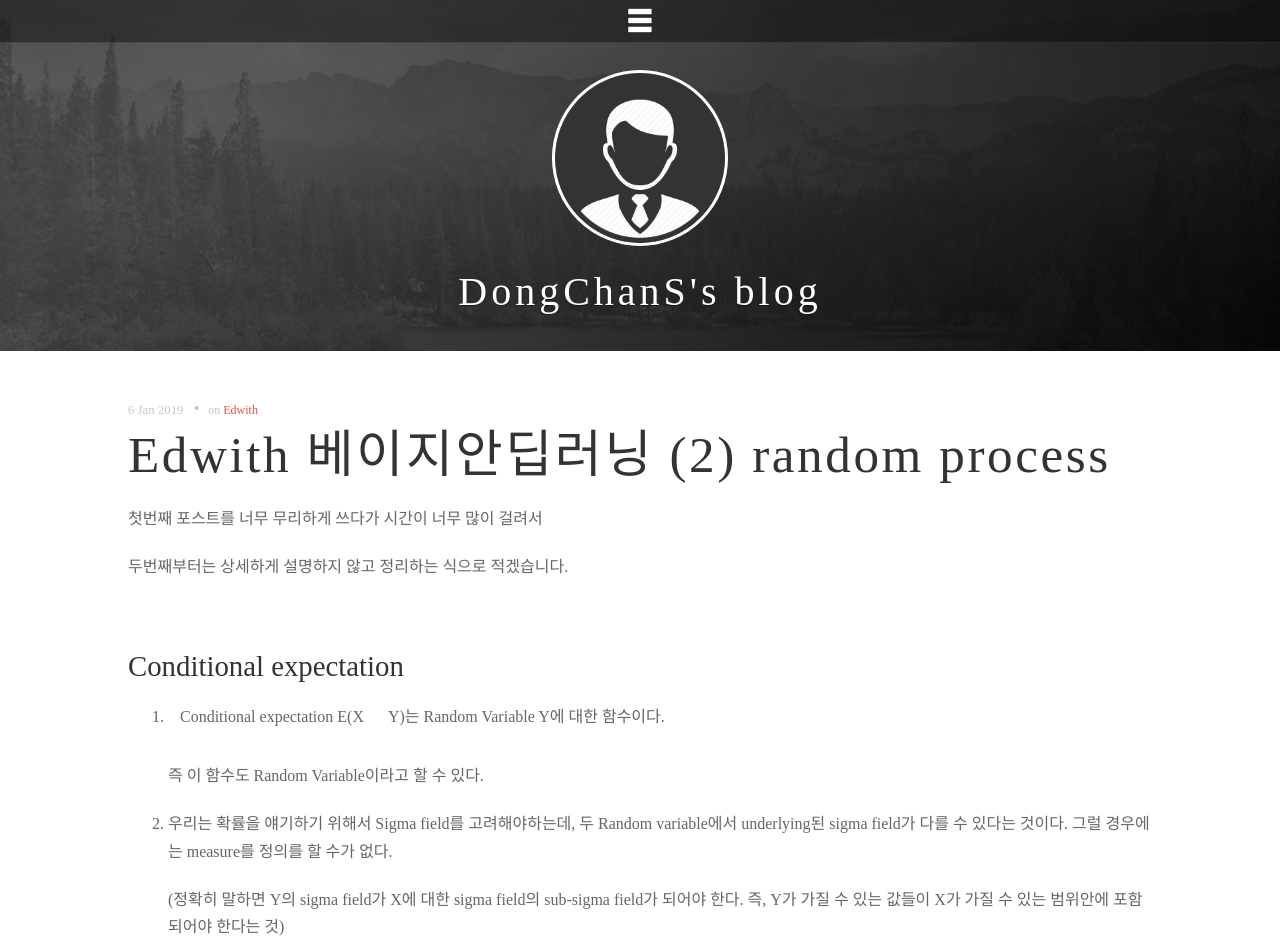
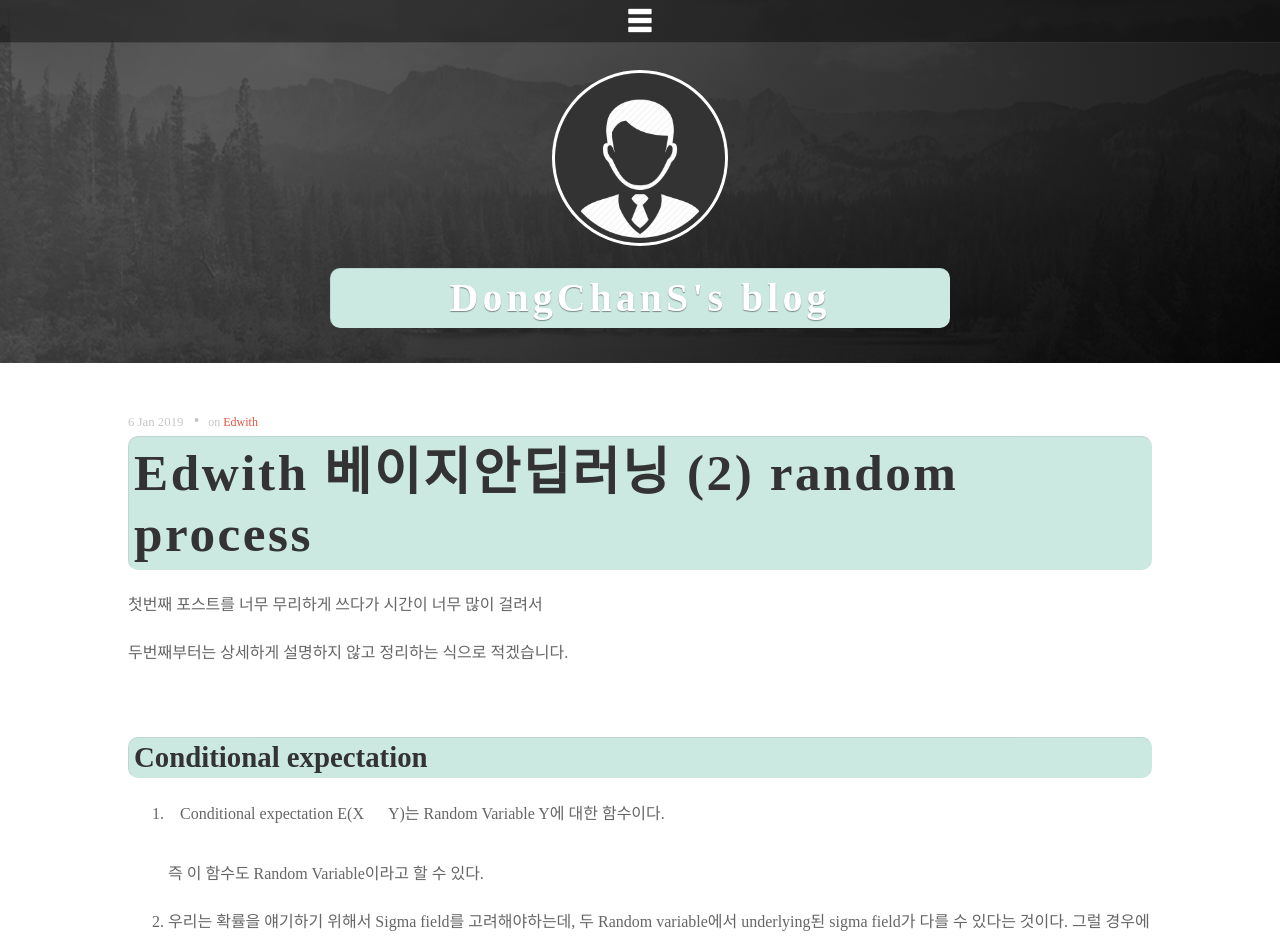
Before and after one commit to DongChanS/DongChanS.github.io, a Jekyll site: the page built from _posts/2019-01-06-12.md, in a window 1280 px wide and 1400 px high. Shown: the top 938 px of the window. Built offline with Jekyll 4.4.1, drawn with Linux system fonts in a browser that asks for light colours; some web fonts are replaced; comment, search, counter and statistics services are not loaded; grey boxes are pictures that could not be loaded.

Commit message:
Update uno.scss

```diff
--- a/_sass/uno.scss
+++ b/_sass/uno.scss
@@ -954,9 +954,12 @@
 h5 {
 	margin-top: .8em;
 	margin-bottom: .4em;
-	font-family: "Roboto Slab", serif;
-	font-weight: lighter;
 	color: #333333;
+	border: 1px inset rgba(203,232,225,0.2);
+	font-weight: 700;
+	background-color: #cbe8e1;
+	border-radius: 10px;
+	padding: 5px;
 	-webkit-font-smoothing: antialiased; }
 
 h1 {
```
